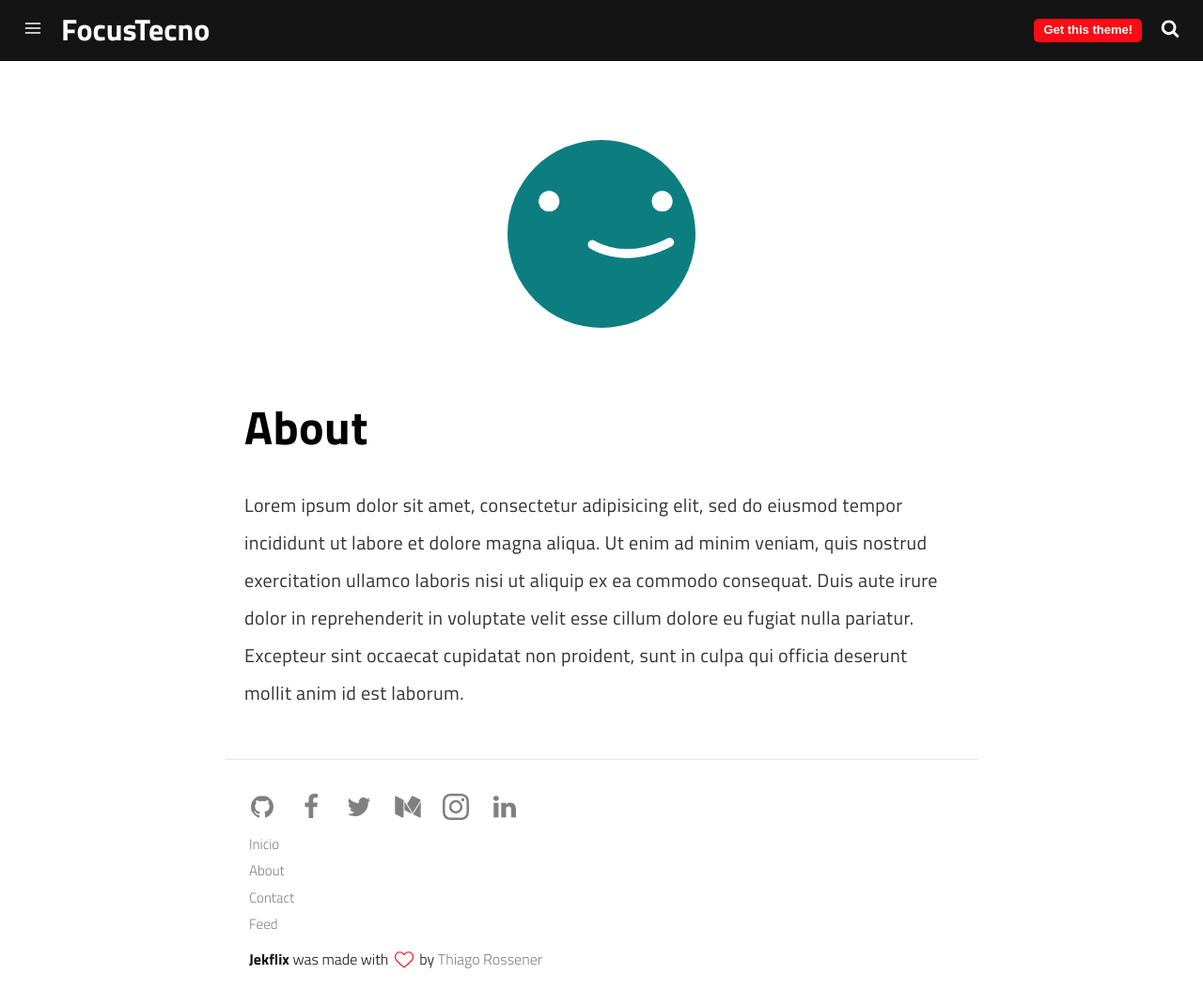
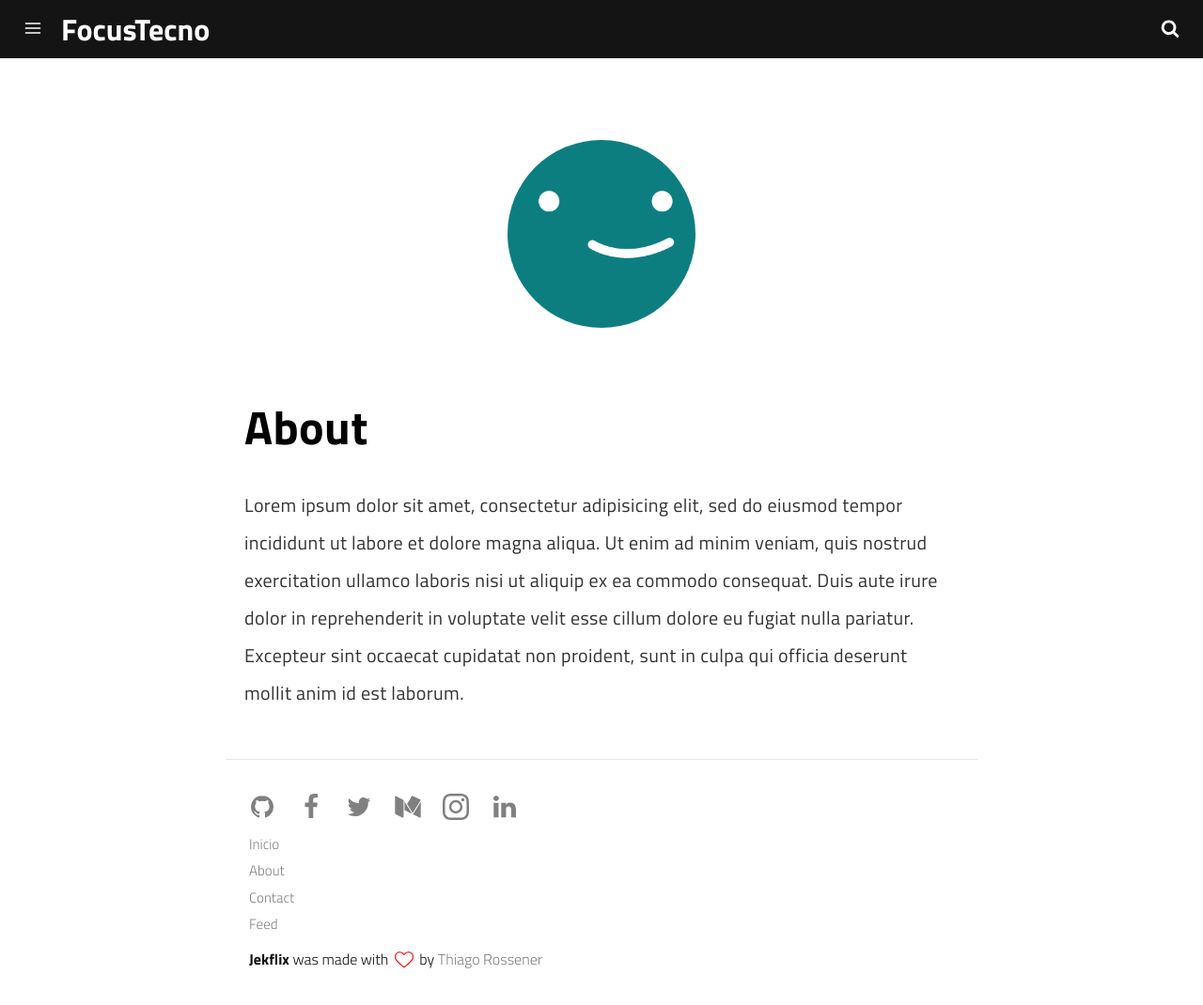
Before and after one commit to Focustecno/incredible-parsley, a Jekyll site: the page built from pages/about.md, in a window 1280 px wide and 1070 px high. Shown: the whole window at 94% size. Built offline with Jekyll 4.4.1, drawn with Linux system fonts in a browser that asks for light colours; a script that is not in the unit is left out.

Commit message:
header.html: changed

```diff
--- a/_includes/header.html
+++ b/_includes/header.html
@@ -15,7 +15,7 @@
         <svg class="icon-search"><use xlink:href="#icon-search"></use></svg>
     </a>
     {% if site.show_get_theme_btn %}
-        <a style="displey:none" href="https://github.com/thiagorossener/jekflix-template" class="get-theme" role="button">
+        <a style="display:none" href="https://github.com/thiagorossener/jekflix-template" class="get-theme" role="button">
             Get this theme!
         </a>
     {% endif %}
```
